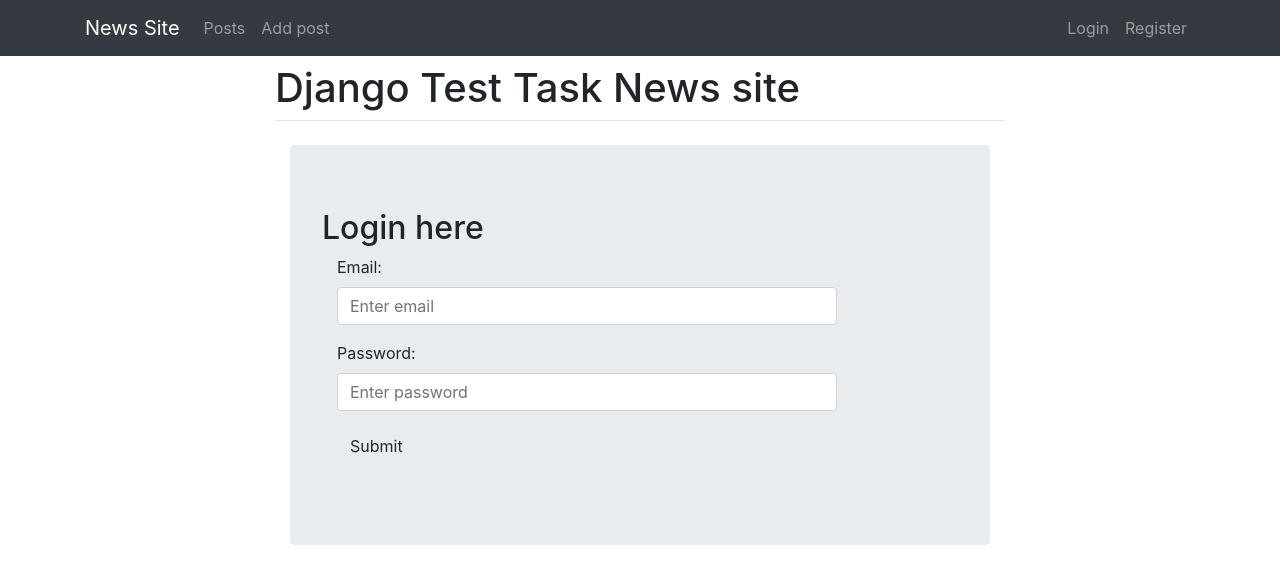
After one commit to Neknu/news-site-api, a Django app: page / in a window 1280 px wide. The commit adds this page. Shown: the top 584 px of the page. Run offline with Django 3.2, Linux system fonts and the light colour scheme; parts of the project's set-up code (start-up, migrations or seed data) failed here and were passed over; some libraries are stand-ins or nearby versions.

Commit message:
add login and registration, add login required and groups

```diff
--- /dev/null
+++ b/main/forms.py
@@ -0,0 +1,14 @@
+from django import forms
+
+from .models import User
+
+YEARS= [x for x in range(1930, 2020)]
+
+
+class RegisterForm(forms.ModelForm):
+    password = forms.CharField(widget=forms.PasswordInput())
+    birthday = forms.DateField(initial="2000-01-01", widget=forms.SelectDateWidget(years=YEARS))
+
+    class Meta:
+        model = User
+        fields = ('email', 'password', 'full_name', 'birthday')
--- a/main/tasks.py
+++ b/main/tasks.py
@@ -14,7 +14,7 @@ def send_verification_email(user_id):
         send_mail(
             'Verify your QuickPublisher account',
             'Follow this link to verify your account: '
-            'http://localhost:8000%s' % reverse('verify', kwargs={'uuid': str(user.verification_uuid)}),
+            'http://localhost:8000%s' % reverse('main:verify', kwargs={'uuid': str(user.verification_uuid)}),
             'from@quickpublisher.dev',
             [user.email],
             fail_silently=False,
--- /dev/null
+++ b/main/urls.py
@@ -0,0 +1,14 @@
+from django.conf.urls import url
+from django.urls import path
+
+from . import views
+
+app_name = 'main'
+# Be careful setting the name to just /login use userlogin instead!
+
+urlpatterns = [
+    path('register/', views.register, name='register'),
+    path('logout/', views.user_logout, name='user_logout'),
+    path('', views.user_login, name='user_login'),
+    url(r'^verify/(?P<uuid>[a-z0-9\-]+)/', views.verify, name='verify'),
+]
--- a/main/views.py
+++ b/main/views.py
@@ -1,5 +1,10 @@
-from django.http import Http404, HttpResponseRedirect
+from django.contrib.auth import authenticate, login, logout
+from django.contrib.auth.decorators import login_required
+from django.http import HttpResponse, HttpResponseRedirect, Http404
+from django.shortcuts import render
 from django.urls import reverse
+
+from .forms import RegisterForm
 
 from .models import User
 
@@ -16,3 +21,50 @@ def verify(request, uuid):
     return HttpResponseRedirect(
         reverse('post:post_list_view')
     )
+
+
+@login_required
+def user_logout(request):
+    logout(request)
+    return HttpResponseRedirect(reverse('main:user_login'))
+
+
+def register(request):
+    registered = False
+    if request.method == 'POST':
+        user_form = RegisterForm(data=request.POST)
+
+        if user_form.is_valid():
+            user = user_form.save()
+            user.set_password(user.password)
+            user.is_staff = False
+            user.save()
+
+            registered = True
+        else:
+            print(user_form.errors)
+    else:
+        user_form = RegisterForm()
+
+    return render(request, 'main/registration.html',
+                  {'user_form': user_form,
+                   'registered': registered})
+
+
+def user_login(request):
+    if request.method == 'POST':
+        email = request.POST.get('email')
+        password = request.POST.get('password')
+        user = authenticate(email=email, password=password)
+        if user:
+            if user.is_active and user.is_verified:
+                login(request, user)
+                return HttpResponseRedirect(reverse('post:post_list_view'))
+            else:
+                return HttpResponse("Please Verify your account. We send verification url to your email.")
+        else:
+            print("Someone tried to login and failed.")
+            print("They used email: {} and password: {}".format(email, password))
+            return HttpResponse("Invalid login details given")
+    else:
+        return render(request, 'main/login.html', {})
--- a/news_site/settings.py
+++ b/news_site/settings.py
@@ -140,3 +140,5 @@ USE_TZ = True
 # https://docs.djangoproject.com/en/2.2/howto/static-files/
 
 STATIC_URL = '/static/'
+
+LOGIN_URL ='/'
--- a/news_site/urls.py
+++ b/news_site/urls.py
@@ -1,11 +1,10 @@
 from django.conf.urls import url
 from django.contrib import admin
 from django.urls import path, include
-from main.views import verify
 
 urlpatterns = [
     path('admin/', admin.site.urls),
     path('tinymce/', include('tinymce.urls')),
     path('post/', include('post.urls', namespace="post")),
-    url(r'^verify/(?P<uuid>[a-z0-9\-]+)/', verify, name='verify'),
+    path('', include('main.urls', namespace="main")),
 ]
--- a/post/views.py
+++ b/post/views.py
@@ -3,6 +3,7 @@ from django.urls import reverse
 from django.views.generic import ListView
 from django.views.generic.detail import DetailView
 from django.http import HttpResponseRedirect
+from django.contrib.auth.decorators import login_required
 
 from .models import Post
 from .forms import PostForm
@@ -20,6 +21,7 @@ class PostDetailView(DetailView):
     slug_field = 'slug'
 
 
+@login_required
 def post_new(request):
     if request.method == "POST":
         form = PostForm(request.POST)
@@ -37,5 +39,5 @@ def post_new(request):
     return render(request, 'post/new_post.html', {'form': form})
 
 
-post_list_view = PostListView.as_view()
-post_detail_view = PostDetailView.as_view()
+post_list_view = login_required(PostListView.as_view())
+post_detail_view = login_required(PostDetailView.as_view())
--- a/templates/base.html
+++ b/templates/base.html
@@ -2,12 +2,52 @@
 <html lang="en">
   <head>
     <meta charset="utf-8">
-    <meta name="viewport" content="width=device-width, initial-scale=1, shrink-to-fit=no">
-    <link rel="stylesheet" href="https://stackpath.bootstrapcdn.com/bootstrap/4.1.3/css/bootstrap.min.css"
-          integrity="sha384-MCw98/SFnGE8fJT3GXwEOngsV7Zt27NXFoaoApmYm81iuXoPkFOJwJ8ERdknLPMO" crossorigin="anonymous">
+    <meta name="viewport" content="width=device-width, initial-scale=1">
+    <link rel="stylesheet" href="https://maxcdn.bootstrapcdn.com/bootstrap/4.4.1/css/bootstrap.min.css">
+    <script src="https://ajax.googleapis.com/ajax/libs/jquery/3.5.1/jquery.min.js"></script>
+    <script src="https://cdnjs.cloudflare.com/ajax/libs/popper.js/1.16.0/umd/popper.min.js"></script>
+    <script src="https://maxcdn.bootstrapcdn.com/bootstrap/4.4.1/js/bootstrap.min.js"></script>
+
     <title>News site</title>
   </head>
   <body>
+      <nav class="justify-content-center navbar navbar-expand-sm bg-dark navbar-dark">
+        <div class="container">
+        <a class="navbar-brand" href="#">News Site</a>
+        <button class="navbar-toggler" type="button" data-toggle="collapse" data-target="#collapsibleNavbar">
+          <span class="navbar-toggler-icon"></span>
+        </button>
+        <div class="collapse navbar-collapse" id="collapsibleNavbar">
+          <ul class="navbar-nav">
+            <li class="nav-item">
+              <a class="nav-link" href="{% url 'post:post_list_view' %}">Posts</a>
+            </li>
+            <li class="nav-item">
+              <a class="nav-link" href="{% url 'post:post_new' %}">Add post</a>
+            </li>
+          </ul>
+          <ul class="navbar-nav ml-auto">
+            {% if request.user.is_authenticated %}
+              <li class="nav-item">
+                <a class="nav-link" href="{% url 'main:user_logout' %}">Logout</a>
+              </li>
+            {% else %}
+              <li class="nav-item">
+                <a class="nav-link" href="{% url 'main:user_login' %}">Login</a>
+              </li>
+              <li class="nav-item">
+                <a class="nav-link" href="{% url 'main:register' %}">Register</a>
+              </li>
+            {% endif %}
+            {% if request.user.is_staff %}
+            <li class="nav-item">
+              <a class="nav-link" href="{% url 'admin:index' %}">Admin</a>
+            </li>
+            {% endif %}
+          </ul>
+        </div>
+        </div>
+      </nav>
     <div class="container">
       <div class="row justify-content-center">
         <div class="col-8">
--- /dev/null
+++ b/templates/main/login.html
@@ -0,0 +1,31 @@
+{% extends 'base.html' %}
+
+{% block content %}
+
+<div class="container">
+  <div class="jumbotron">
+  <h2>Login here</h2>
+  <form method="post" action="{% url 'main:user_login' %}">
+    {% csrf_token %}
+    <div class="form-group">
+      <label class="control-label col-sm-2" for="email">Email:</label>
+      <div class="col-sm-10">
+        <input type="email" class="form-control" id="email" placeholder="Enter email" name="email">
+      </div>
+    </div>
+    <div class="form-group">
+      <label class="control-label col-sm-2" for="pwd">Password:</label>
+      <div class="col-sm-10">
+        <input type="password" class="form-control" id="password" placeholder="Enter password" name="password">
+      </div>
+    </div>
+    <div class="form-group">
+      <div class="col-sm-offset-2 col-sm-10">
+        <button type="submit" class="btn btn-default">Submit</button>
+      </div>
+    </div>
+  </form>
+  </div>
+</div>
+
+{% endblock %}
```
Also changed, not shown: main/models.py (+9 -8 lines), templates/main/registration.html (added, +26 -0 lines), templates/post/list_post.html (+4 -5 lines), main/migrations/0004_user_birthday.py (added).
